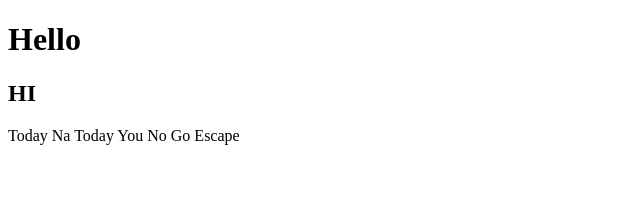
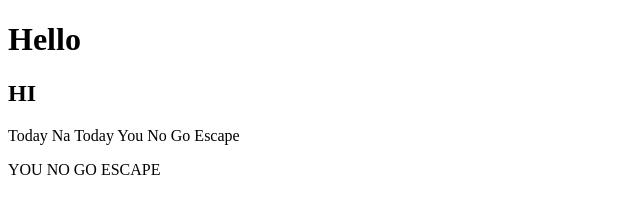
Before and after one commit to KhyngPencil/moatClasses, a plain HTML site: page index.html in a window 1280 px wide. Shown: the whole page, without its empty margins (0-640 px from the left). Drawn offline with Linux system fonts and the light colour scheme.

Commit message:
commit new change

```diff
--- a/index.html
+++ b/index.html
@@ -9,5 +9,6 @@
 	<h1>Hello</h1>
 	<h2>HI</h2>
 	<p> Today Na Today You No Go Escape</p>
+	<p> YOU NO GO ESCAPE</p>
 </body>
 </html>
```
